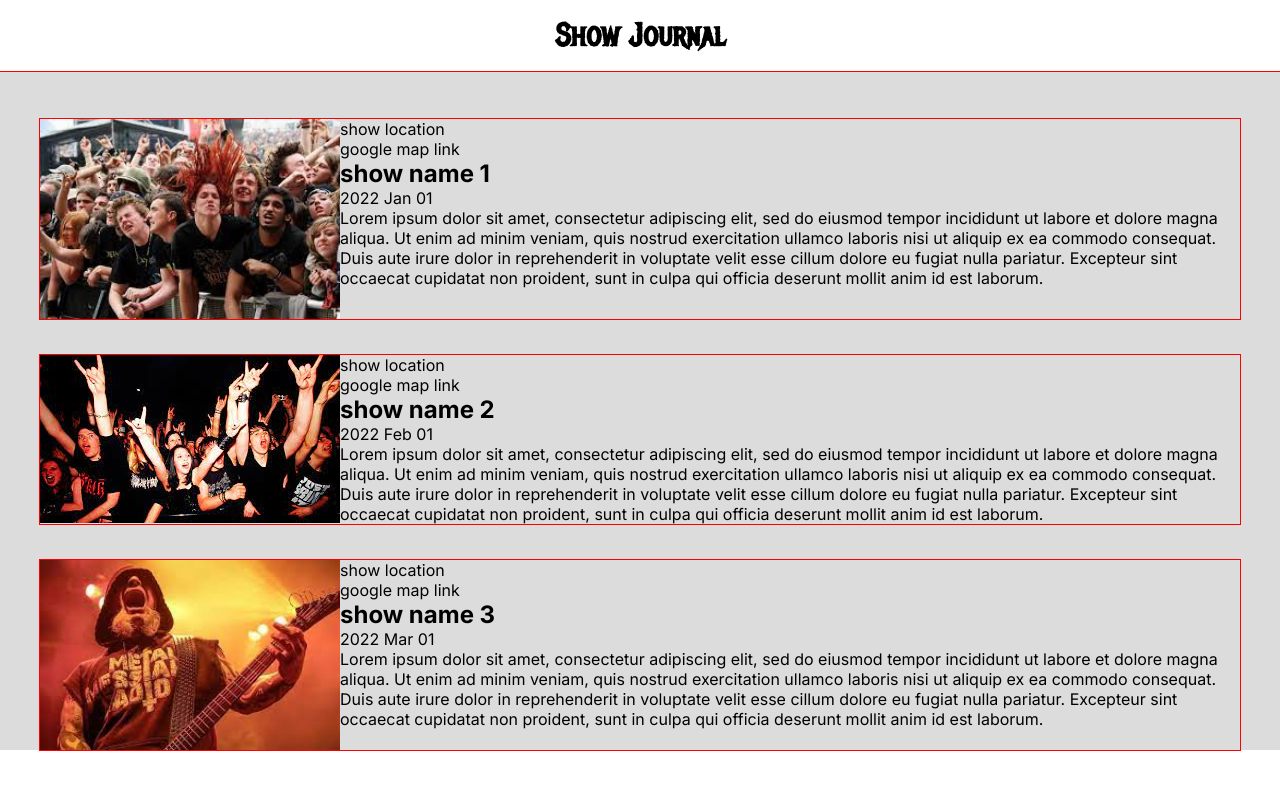
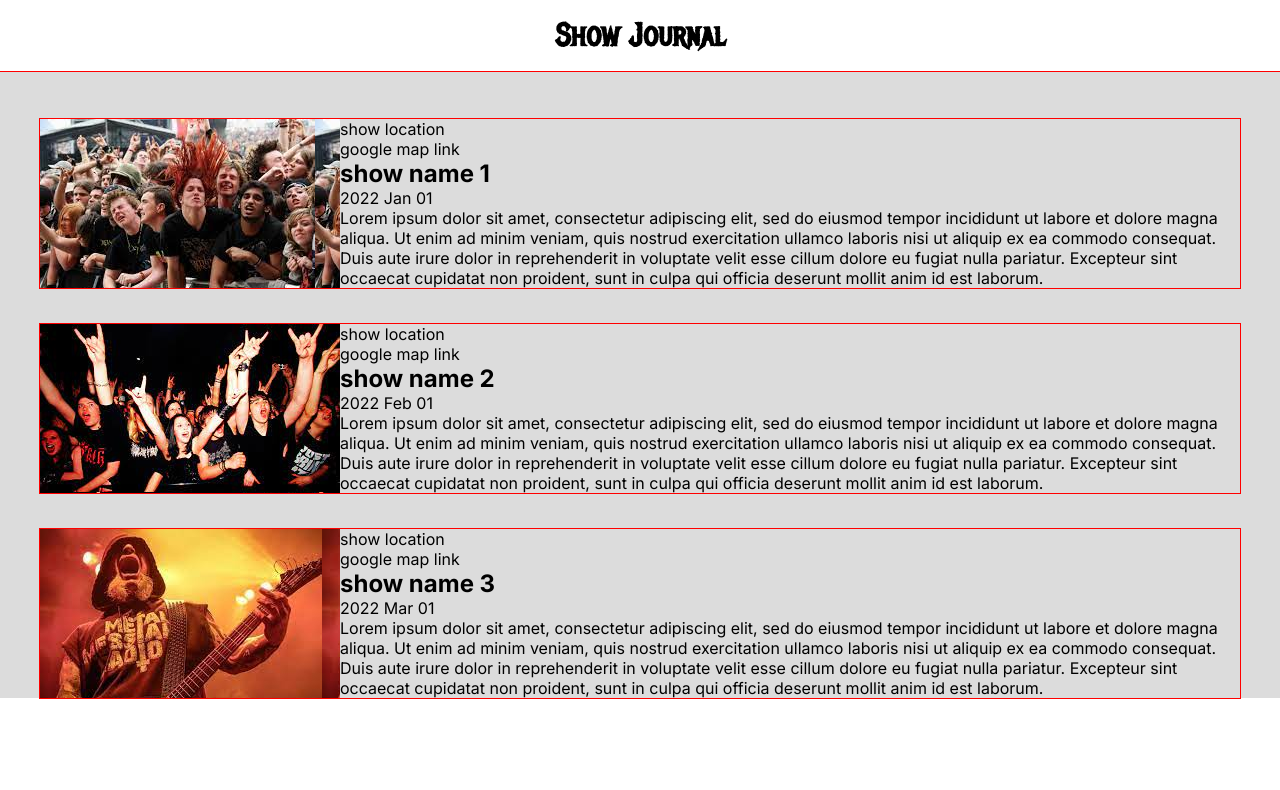
Before and after one commit to vishalicious213/show-journal, a React (Vite) app: page / in a window 1280 px wide. Shown: the top 790 px of the page. Built offline with nearby package versions, Linux system fonts and the light colour scheme.

Commit message:
added show image as background in .show-image

```diff
--- a/components/Show.jsx
+++ b/components/Show.jsx
@@ -1,7 +1,7 @@
 export default function Show(props) {
     return (
         <div className="show">
-            <img src={props.pics[0]} alt={props.name} />
+            <div className="show-image" style={{backgroundImage: `url(${props.pics[0]})`}}></div>
             <div className="show-details">
                 <p className="show-location">{props.location}</p>
                 <p className="show-map">{props.map}</p>
```
